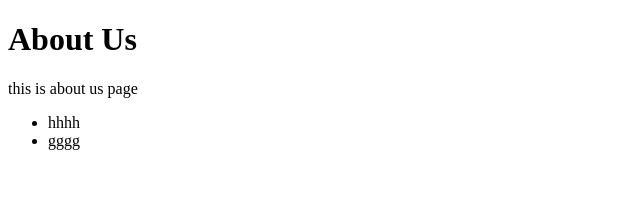
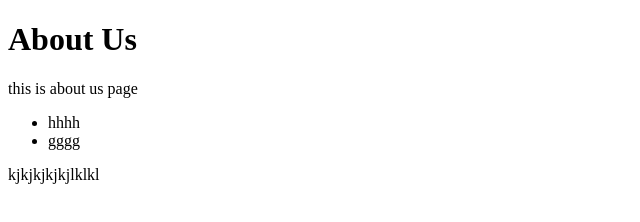
Before and after one commit to kassem241/wed, a plain HTML site: page about.html in a window 1280 px wide. Shown: the whole page, without its empty margins (0-640 px from the left). Drawn offline with Linux system fonts and the light colour scheme.

Commit message:
adding footer to about page

```diff
--- a/about.html
+++ b/about.html
@@ -13,6 +13,7 @@
 <li>gggg</li>
 
     </ul>
+    kjkjkjkjkjlklkl
 </body>
 
 </html>
```
